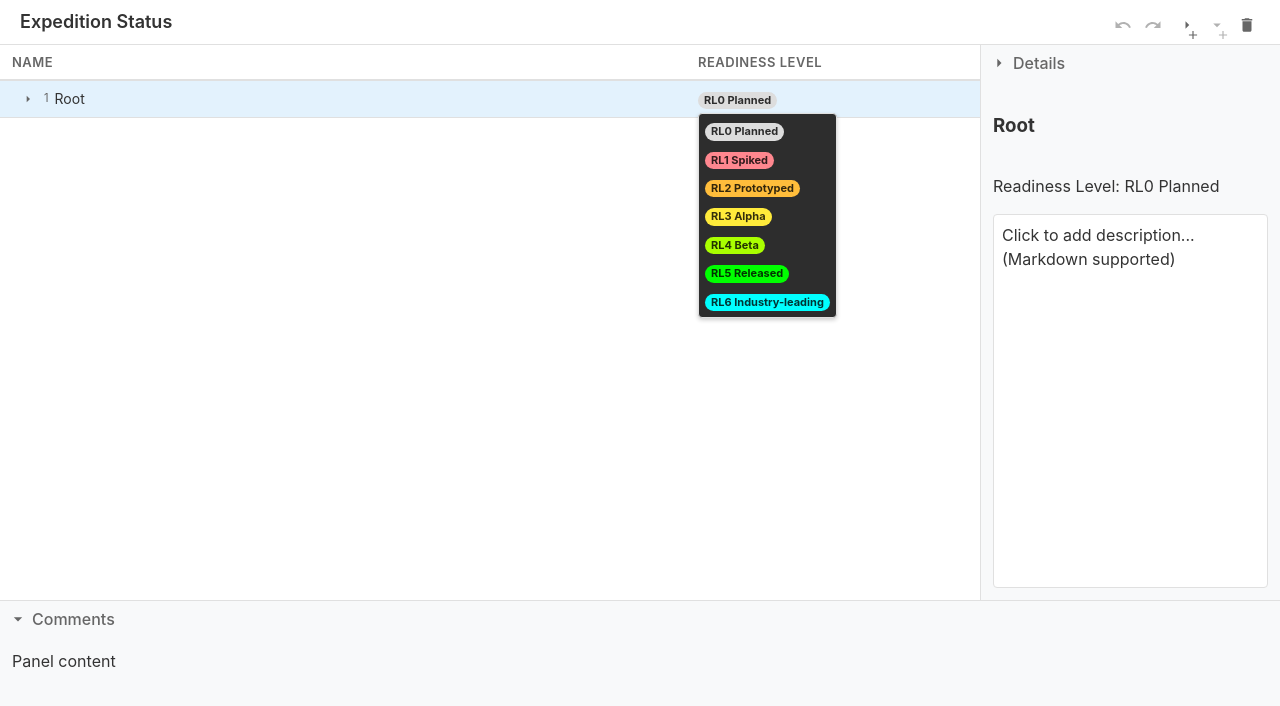
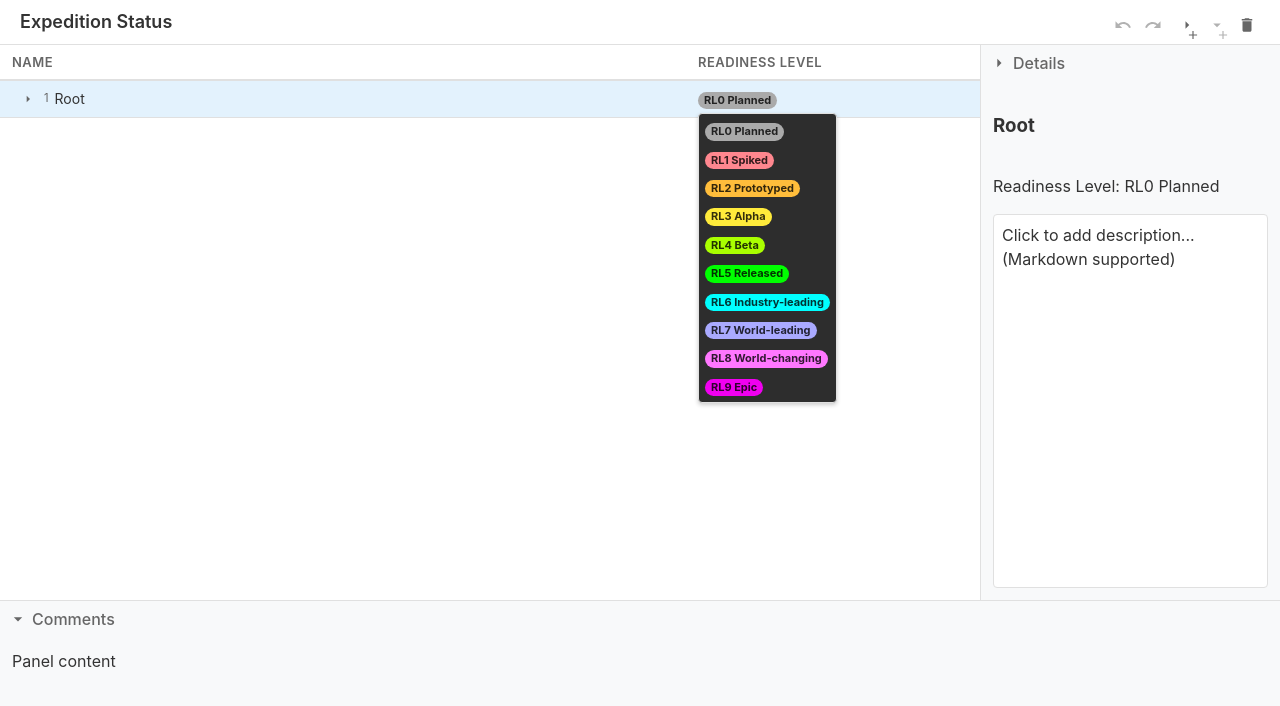
Before and after one commit to shanebdavis/mxp, a React (Vite) app: page / in a window 1280 px wide. Both pictures are taken after a click on the element "RL0 Planned". Shown: the top 706 px of the page. Built offline with nearby package versions, Linux system fonts and the light colour scheme.

Commit message:
wip: RlPill

```diff
--- a/src/partials/HTable/HTableRow.tsx
+++ b/src/partials/HTable/HTableRow.tsx
@@ -2,8 +2,8 @@ import { FC, useState, useRef, useEffect } from 'react'
 import { DragTarget, DragItem } from './types'
 import { styles } from './styles'
 import { ArrowDropDown, ArrowRight } from '@mui/icons-material'
-import { formatReadinessLevel } from '../../presenters/formatting'
 import { TreeStateMethods, TreeNode } from '../../useTreeState'
+import { RlPill, RlPillWithDropdown } from '../../widgets'
 
 interface TreeNodeProps {
   node: TreeNode
@@ -219,15 +219,6 @@ export const HTableRow: FC<TreeNodeProps> = ({
     }
   }, [isEditingRL])
 
-  const RLPill = ({ level }: { level: number }) => (
-    <div style={{
-      ...styles.readinessLevelPill,
-      backgroundColor: styles.readinessLevelColors[level as keyof typeof styles.readinessLevelColors],
-      // Darken text for yellow which needs better contrast
-    }}>
-      {formatReadinessLevel(level)}
-    </div>
-  )
 
   // Add this effect for keyboard handling
   useEffect(() => {
@@ -450,37 +441,8 @@ export const HTableRow: FC<TreeNodeProps> = ({
           onClick={handleRLClick}
         >
           <div style={{ position: 'relative' }} ref={rlRef}>
-            <RLPill level={node.readinessLevel} />
-            {isEditingRL && (
-              <div style={{
-                position: 'absolute',
-                top: 'calc(100% + 4px)',
-                left: 0,
-                background: '#2D2D2D',
-                border: '1px solid var(--border-color)',
-                borderRadius: 4,
-                boxShadow: '0 2px 4px rgba(0,0,0,0.2)',
-                zIndex: 1000,
-                padding: '4px',
-                display: 'flex',
-                flexDirection: 'column' as const,
-                gap: '4px',
-              }}>
-                {[0, 1, 2, 3, 4, 5, 6].map(level => (
-                  <div
-                    key={level}
-                    onClick={(e) => handleRLSelect(e, level)}
-                    style={{
-                      cursor: 'pointer',
-                      borderRadius: '4px',
-                      padding: '2px',
-                    }}
-                  >
-                    <RLPill level={level} />
-                  </div>
-                ))}
-              </div>
-            )}
+            <RlPill level={node.readinessLevel} />
+            {isEditingRL && <RlPillWithDropdown level={node.readinessLevel} handleRLSelect={handleRLSelect} />}
           </div>
         </td>
       </tr>
--- a/src/partials/HTable/styles.ts
+++ b/src/partials/HTable/styles.ts
@@ -89,13 +89,16 @@ export const styles = {
     fontWeight: 600,
   },
   readinessLevelColors: {
-    0: '#ddd',  // grey
+    0: '#aaa',  // grey
     1: '#FF878F',  // red
     2: '#ffbd3b',  // orange
     3: '#ffeb3b',  // yellow
     4: '#af0',  // yellow-green
     5: '#0f0',  // green
     6: '#0ff',  // cyan
+    7: '#aaf',  // blue
+    8: '#f7f',  //
+    9: '#f000f0',  // aquamarine
   },
   readinessLevelPill: {
     fontFamily: 'inherit',
--- a/src/presenters/formatting.ts
+++ b/src/presenters/formatting.ts
@@ -7,6 +7,9 @@ const levels = [
   'RL4 Beta',
   'RL5 Released',
   'RL6 Industry-leading',
+  'RL7 World-leading',
+  'RL8 World-changing',
+  'RL9 Epic',
 ]
 
 export const formatReadinessLevel = (level: number) => levels[level] || `RL${level}`
--- /dev/null
+++ b/src/widgets/RlPill.tsx
@@ -0,0 +1,43 @@
+import { formatReadinessLevel } from '../presenters/formatting'
+import { styles } from '../partials/HTable/styles'
+
+export const RlPill = ({ level }: { level: number }) => (
+  <div style={{
+    ...styles.readinessLevelPill,
+    backgroundColor: styles.readinessLevelColors[level as keyof typeof styles.readinessLevelColors],
+    // Darken text for yellow which needs better contrast
+  }}>
+    {formatReadinessLevel(level)}
+  </div>
+)
+
+export const RlPillWithDropdown = ({ level, handleRLSelect }:
+  { level: number, handleRLSelect: (e: React.MouseEvent, level: number) => void }) =>
+  <div style={{
+    position: 'absolute',
+    top: 'calc(100% + 4px)',
+    left: 0,
+    background: '#2D2D2D',
+    border: '1px solid var(--border-color)',
+    borderRadius: 4,
+    boxShadow: '0 2px 4px rgba(0,0,0,0.2)',
+    zIndex: 1000,
+    padding: '4px',
+    display: 'flex',
+    flexDirection: 'column' as const,
+    gap: '4px',
+  }}>
+    {[0, 1, 2, 3, 4, 5, 6, 7, 8, 9].map(level => (
+      <div
+        key={level}
+        onClick={(e) => handleRLSelect(e, level)}
+        style={{
+          cursor: 'pointer',
+          borderRadius: '4px',
+          padding: '2px',
+        }}
+      >
+        <RlPill level={level} />
+      </div>
+    ))}
+  </div>
--- /dev/null
+++ b/src/widgets/index.ts
@@ -0,0 +1 @@
+export * from './RlPill'
```
